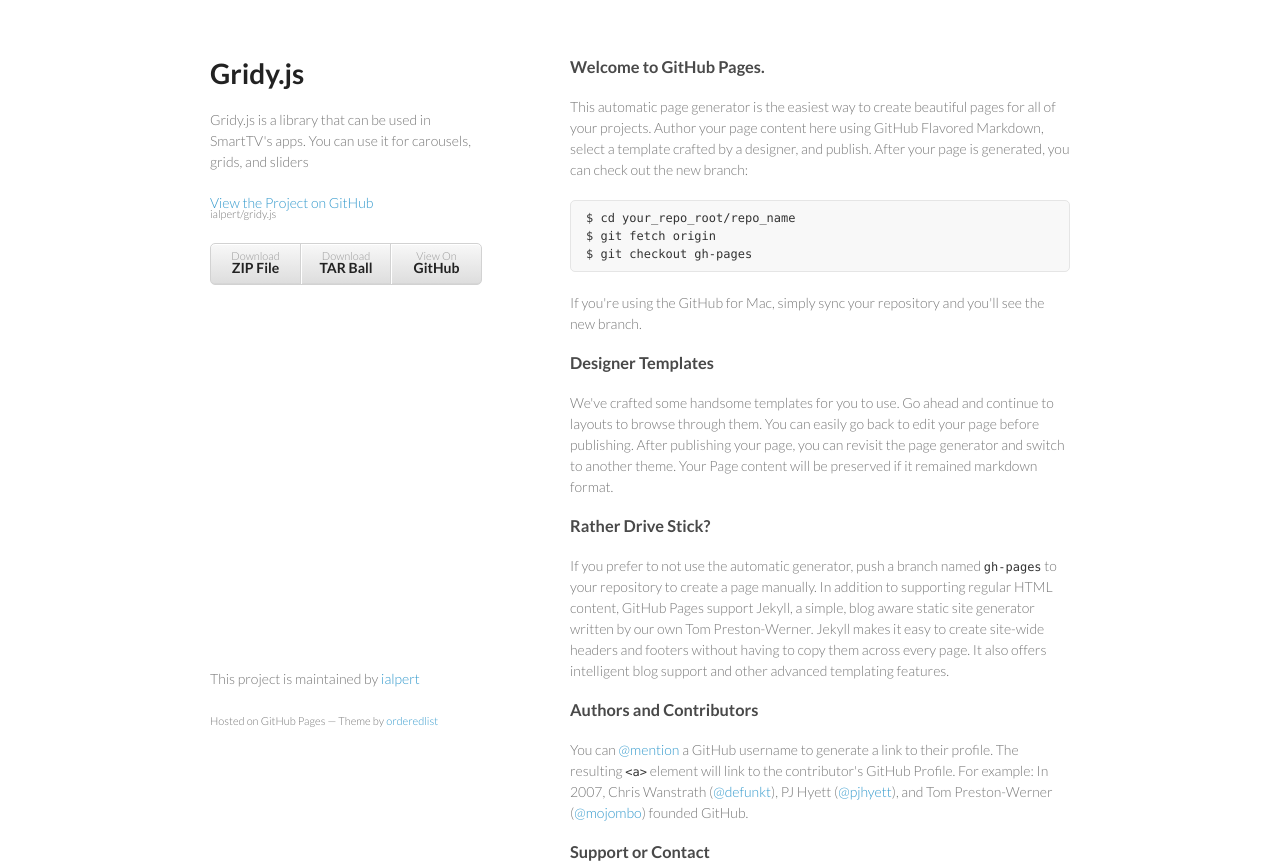
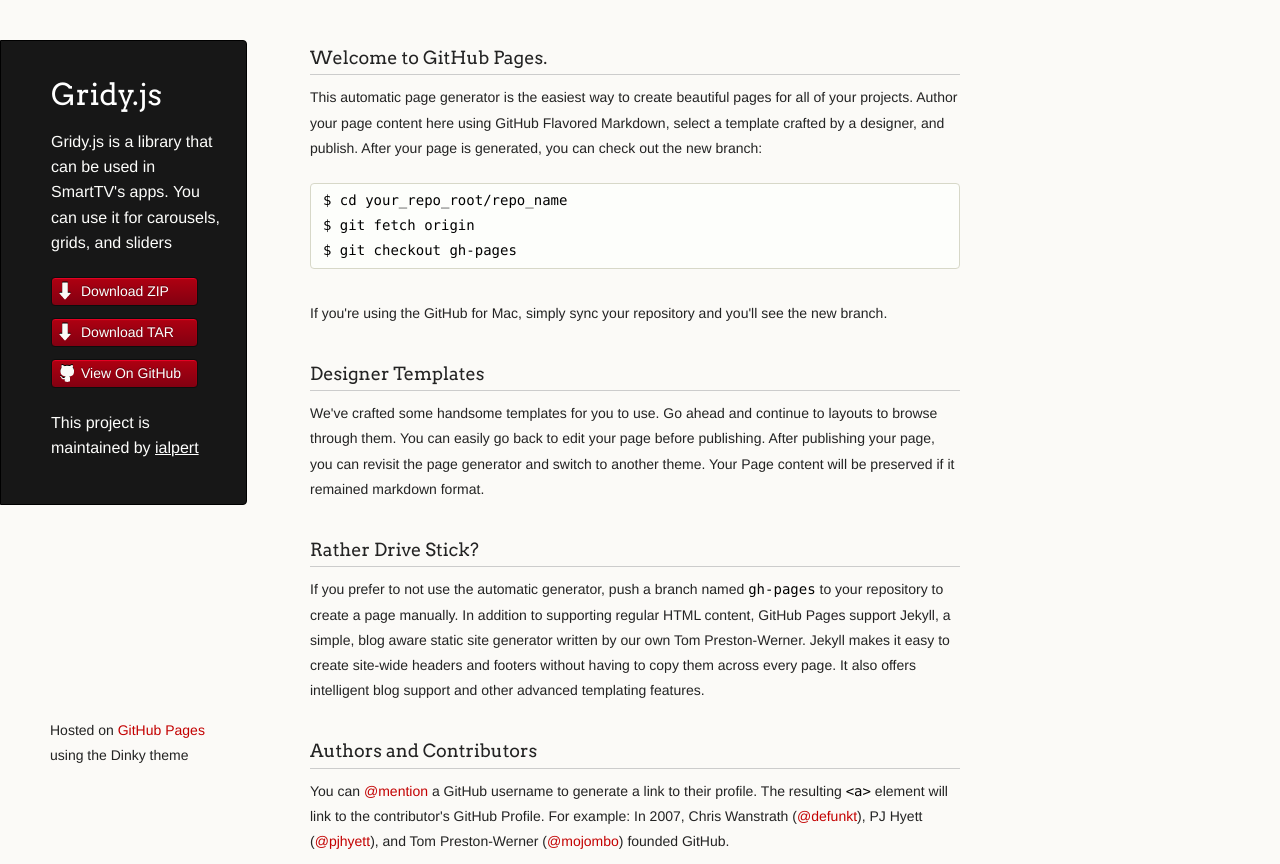
Before and after one commit to ialpert/gridy.js, a plain HTML site: page index.html in a window 1280 px wide. Shown: the top 864 px of the page. Drawn offline with Linux system fonts and the light colour scheme.

```diff
--- a/index.html
+++ b/index.html
@@ -7,6 +7,7 @@
 
     <link rel="stylesheet" href="stylesheets/styles.css">
     <link rel="stylesheet" href="stylesheets/pygment_trac.css">
+    <script src="javascripts/scale.fix.js"></script>
     <meta name="viewport" content="width=device-width, initial-scale=1, user-scalable=no">
     <!--[if lt IE 9]>
     <script src="//html5shiv.googlecode.com/svn/trunk/html5.js"></script>
@@ -15,17 +16,18 @@
   <body>
     <div class="wrapper">
       <header>
-        <h1>Gridy.js</h1>
-        <p>Gridy.js is a library that can be used in SmartTV's apps. You can use it for carousels, grids, and sliders</p>
+        <h1 class="header">Gridy.js</h1>
+        <p class="header">Gridy.js is a library that can be used in SmartTV's apps. You can use it for carousels, grids, and sliders</p>
 
-        <p class="view"><a href="https://github.com/ialpert/gridy.js">View the Project on GitHub <small>ialpert/gridy.js</small></a></p>
+        <ul>
+          <li class="download"><a class="buttons" href="https://github.com/ialpert/gridy.js/zipball/master">Download ZIP</a></li>
+          <li class="download"><a class="buttons" href="https://github.com/ialpert/gridy.js/tarball/master">Download TAR</a></li>
+          <li><a class="buttons github" href="https://github.com/ialpert/gridy.js">View On GitHub</a></li>
+        </ul>
+
+        <p class="header">This project is maintained by <a class="header name" href="https://github.com/ialpert">ialpert</a></p>
 
 
-        <ul>
-          <li><a href="https://github.com/ialpert/gridy.js/zipball/master">Download <strong>ZIP File</strong></a></li>
-          <li><a href="https://github.com/ialpert/gridy.js/tarball/master">Download <strong>TAR Ball</strong></a></li>
-          <li><a href="https://github.com/ialpert/gridy.js">View On <strong>GitHub</strong></a></li>
-        </ul>
       </header>
       <section>
         <h3>Welcome to GitHub Pages.</h3>
@@ -56,11 +58,10 @@
 <p>Having trouble with Pages? Check out the documentation at <a href="http://help.github.com/pages">http://help.github.com/pages</a> or contact <a href="mailto:support@github.com">support@github.com</a> and we’ll help you sort it out.</p>
       </section>
       <footer>
-        <p>This project is maintained by <a href="https://github.com/ialpert">ialpert</a></p>
-        <p><small>Hosted on GitHub Pages &mdash; Theme by <a href="https://github.com/orderedlist">orderedlist</a></small></p>
+        <p><small>Hosted on <a href="https://pages.github.com">GitHub Pages</a> using the Dinky theme</small></p>
       </footer>
     </div>
-    <script src="javascripts/scale.fix.js"></script>
+    <!--[if !IE]><script>fixScale(document);</script><![endif]-->
 
   </body>
 </html>
--- a/stylesheets/styles.css
+++ b/stylesheets/styles.css
@@ -1,186 +1,328 @@
-@import url(https://fonts.googleapis.com/css?family=Lato:300italic,700italic,300,700);
+@import url(https://fonts.googleapis.com/css?family=Arvo:400,700,400italic);
+
+/* MeyerWeb Reset */
+
+html, body, div, span, applet, object, iframe,
+h1, h2, h3, h4, h5, h6, p, blockquote, pre,
+a, abbr, acronym, address, big, cite, code,
+del, dfn, em, img, ins, kbd, q, s, samp,
+small, strike, strong, sub, sup, tt, var,
+b, u, i, center,
+dl, dt, dd, ol, ul, li,
+fieldset, form, label, legend,
+table, caption, tbody, tfoot, thead, tr, th, td,
+article, aside, canvas, details, embed,
+figure, figcaption, footer, header, hgroup,
+menu, nav, output, ruby, section, summary,
+time, mark, audio, video {
+  margin: 0;
+  padding: 0;
+  border: 0;
+  font: inherit;
+  vertical-align: baseline;
+}
+
+
+/* Base text styles */
 
 body {
-  padding:50px;
-  font:14px/1.5 Lato, "Helvetica Neue", Helvetica, Arial, sans-serif;
-  color:#777;
-  font-weight:300;
+  padding:10px 50px 0 0;
+  font-family:"Helvetica Neue", Helvetica, Arial, sans-serif;
+	font-size: 14px;
+	color: #232323;
+	background-color: #FBFAF7;
+	margin: 0;
+	line-height: 1.8em;
+	-webkit-font-smoothing: antialiased;
+
 }
 
 h1, h2, h3, h4, h5, h6 {
-  color:#222;
-  margin:0 0 20px;
+  color:#232323;
+  margin:36px 0 10px;
 }
 
-p, ul, ol, table, pre, dl {
-  margin:0 0 20px;
+p, ul, ol, table, dl {
+  margin:0 0 22px;
 }
 
 h1, h2, h3 {
-  line-height:1.1;
+	font-family: Arvo, Monaco, serif;
+  line-height:1.3;
+	font-weight: normal;
+}
+
+h1,h2, h3 {
+	display: block;
+	border-bottom: 1px solid #ccc;
+	padding-bottom: 5px;
 }
 
 h1 {
-  font-size:28px;
+	font-size: 30px;
 }
 
 h2 {
-  color:#393939;
+	font-size: 24px;
 }
 
-h3, h4, h5, h6 {
-  color:#494949;
+h3 {
+	font-size: 18px;
+}
+
+h4, h5, h6 {
+	font-family: Arvo, Monaco, serif;
+	font-weight: 700;
 }
 
 a {
-  color:#39c;
-  font-weight:400;
+  color:#C30000;
+  font-weight:200;
   text-decoration:none;
 }
 
-a small {
-  font-size:11px;
-  color:#777;
-  margin-top:-0.6em;
-  display:block;
+a:hover {
+	text-decoration: underline;
 }
 
-.wrapper {
-  width:860px;
-  margin:0 auto;
+a small {
+	font-size: 12px;
+}
+
+em {
+	font-style: italic;
+}
+
+strong {
+  font-weight:700;
+}
+
+ul li {
+  list-style: inside;
+  padding-left: 25px;
+}
+
+ol li {
+  list-style: decimal inside;
+  padding-left: 20px;
 }
 
 blockquote {
-  border-left:1px solid #e5e5e5;
-  margin:0;
-  padding:0 0 0 20px;
-  font-style:italic;
+  margin: 0;
+  padding: 0 0 0 20px;
+  font-style: italic;
 }
 
+dl, dt, dd, dl p {
+	font-color: #444;
+}
+
+dl dt {
+  font-weight: bold;
+}
+
+dl dd {
+  padding-left: 20px;
+  font-style: italic;
+}
+
+dl p {
+  padding-left: 20px;
+  font-style: italic;
+}
+
+hr {
+  border:0;
+  background:#ccc;
+  height:1px;
+  margin:0 0 24px;
+}
+
+/* Images */
+
+img {
+  position: relative;
+  margin: 0 auto;
+  max-width: 650px;
+  padding: 5px;
+  margin: 10px 0 32px 0;
+  border: 1px solid #ccc;
+}
+
+
+/* Code blocks */
+
 code, pre {
-  font-family:Monaco, Bitstream Vera Sans Mono, Lucida Console, Terminal;
-  color:#333;
-  font-size:12px;
+	font-family: Monaco, "Bitstream Vera Sans Mono", "Lucida Console", Terminal, monospace;
+  color:#000;
+  font-size:14px;
 }
 
 pre {
-  padding:8px 15px;
-  background: #f8f8f8;
-  border-radius:5px;
-  border:1px solid #e5e5e5;
-  overflow-x: auto;
+	padding: 4px 12px;
+  background: #FDFEFB;
+  border-radius:4px;
+  border:1px solid #D7D8C8;
+  overflow: auto;
+  overflow-y: hidden;
+	margin-bottom: 32px;
+}
+
+
+/* Tables */
+
+table {
+  width:100%;
 }
 
 table {
-  width:100%;
-  border-collapse:collapse;
+  border: 1px solid #ccc;
+  margin-bottom: 32px;
+  text-align: left;
+ }
+
+th {
+  font-family: 'Arvo', Helvetica, Arial, sans-serif;
+	font-size: 18px;
+	font-weight: normal;
+  padding: 10px;
+  background: #232323;
+  color: #FDFEFB;
+ }
+
+td {
+  padding: 10px;
+	background: #ccc;
+ }
+
+
+/* Wrapper */
+.wrapper {
+  width:960px;
 }
 
-th, td {
-  text-align:left;
-  padding:5px 10px;
-  border-bottom:1px solid #e5e5e5;
+
+/* Header */
+
+header {
+	background-color: #171717;
+	color: #FDFDFB;
+  width:170px;
+  float:left;
+  position:fixed;
+	border: 1px solid #000;
+	-webkit-border-top-right-radius: 4px;
+	-webkit-border-bottom-right-radius: 4px;
+	-moz-border-radius-topright: 4px;
+	-moz-border-radius-bottomright: 4px;
+	border-top-right-radius: 4px;
+	border-bottom-right-radius: 4px;
+	padding: 34px 25px 22px 50px;
+	margin: 30px 25px 0 0;
+	-webkit-font-smoothing: antialiased;
 }
 
-dt {
-  color:#444;
-  font-weight:700;
+p.header {
+	font-size: 16px;
 }
 
-th {
-  color:#444;
+h1.header {
+	font-family: Arvo, sans-serif;
+	font-size: 30px;
+	font-weight: 300;
+	line-height: 1.3em;
+	border-bottom: none;
+	margin-top: 0;
 }
 
-img {
-  max-width:100%;
+
+h1.header, a.header, a.name, header a{
+	color: #fff;
 }
 
-header {
-  width:270px;
-  float:left;
-  position:fixed;
+a.header {
+	text-decoration: underline;
+}
+
+a.name {
+	white-space: nowrap;
 }
 
 header ul {
   list-style:none;
-  height:40px;
-
   padding:0;
-
-  background: #eee;
-  background: -moz-linear-gradient(top, #f8f8f8 0%, #dddddd 100%);
-  background: -webkit-gradient(linear, left top, left bottom, color-stop(0%,#f8f8f8), color-stop(100%,#dddddd));
-  background: -webkit-linear-gradient(top, #f8f8f8 0%,#dddddd 100%);
-  background: -o-linear-gradient(top, #f8f8f8 0%,#dddddd 100%);
-  background: -ms-linear-gradient(top, #f8f8f8 0%,#dddddd 100%);
-  background: linear-gradient(top, #f8f8f8 0%,#dddddd 100%);
-
-  border-radius:5px;
-  border:1px solid #d2d2d2;
-  box-shadow:inset #fff 0 1px 0, inset rgba(0,0,0,0.03) 0 -1px 0;
-  width:270px;
 }
 
 header li {
-  width:89px;
-  float:left;
-  border-right:1px solid #d2d2d2;
-  height:40px;
+	list-style-type: none;
+  width:132px;
+  height:15px;
+	margin-bottom: 12px;
+	line-height: 1em;
+	padding: 6px 6px 6px 7px;
+
+	background: #AF0011;
+	background: -moz-linear-gradient(top, #AF0011 0%, #820011 100%);
+  background: -webkit-gradient(linear, left top, left bottom, color-stop(0%,#f8f8f8), color-stop(100%,#dddddd));
+  background: -webkit-linear-gradient(top, #AF0011 0%,#820011 100%);
+  background: -o-linear-gradient(top, #AF0011 0%,#820011 100%);
+  background: -ms-linear-gradient(top, #AF0011 0%,#820011 100%);
+  background: linear-gradient(top, #AF0011 0%,#820011 100%);
+
+	border-radius:4px;
+  border:1px solid #0D0D0D;
+
+	-webkit-box-shadow: inset 0px 1px 1px 0 rgba(233,2,38, 1);
+	box-shadow: inset 0px 1px 1px 0 rgba(233,2,38, 1);
+
 }
 
-header ul a {
-  line-height:1;
-  font-size:11px;
-  color:#999;
-  display:block;
-  text-align:center;
-  padding-top:6px;
-  height:40px;
+header li:hover {
+	background: #C3001D;
+	background: -moz-linear-gradient(top, #C3001D 0%, #950119 100%);
+  background: -webkit-gradient(linear, left top, left bottom, color-stop(0%,#f8f8f8), color-stop(100%,#dddddd));
+  background: -webkit-linear-gradient(top, #C3001D 0%,#950119 100%);
+  background: -o-linear-gradient(top, #C3001D 0%,#950119 100%);
+  background: -ms-linear-gradient(top, #C3001D 0%,#950119 100%);
+  background: linear-gradient(top, #C3001D 0%,#950119 100%);
 }
 
-strong {
-  color:#222;
-  font-weight:700;
+a.buttons {
+	-webkit-font-smoothing: antialiased;
+	background: url(../images/arrow-down.png) no-repeat;
+	font-weight: normal;
+	text-shadow: rgba(0, 0, 0, 0.4) 0 -1px 0;
+	padding: 2px 2px 2px 22px;
+	height: 30px;
 }
 
-header ul li + li {
-  width:88px;
-  border-left:1px solid #fff;
+a.github {
+	background: url(../images/octocat-small.png) no-repeat 1px;
 }
 
-header ul li + li + li {
-  border-right:none;
-  width:89px;
+a.buttons:hover {
+	color: #fff;
+	text-decoration: none;
 }
 
-header ul a strong {
-  font-size:14px;
-  display:block;
-  color:#222;
-}
+
+/* Section - for main page content */
 
 section {
-  width:500px;
+  width:650px;
   float:right;
   padding-bottom:50px;
 }
 
-small {
-  font-size:11px;
-}
 
-hr {
-  border:0;
-  background:#e5e5e5;
-  height:1px;
-  margin:0 0 20px;
-}
+/* Footer */
 
 footer {
-  width:270px;
+  width:170px;
   float:left;
   position:fixed;
-  bottom:50px;
+  bottom:10px;
+	padding-left: 50px;
 }
 
 @media print, screen and (max-width: 960px) {
@@ -196,14 +338,18 @@
     width:auto;
   }
 
+	footer {
+		border-top: 1px solid #ccc;
+		margin:0 84px 0 50px;
+		padding:0;
+	}
+
   header {
     padding-right:320px;
   }
 
   section {
-    border:1px solid #e5e5e5;
-    border-width:1px 0;
-    padding:20px 0;
+    padding:20px 84px 20px 50px;
     margin:0 0 20px;
   }
 
@@ -213,8 +359,8 @@
 
   header ul {
     position:absolute;
-    right:50px;
-    top:52px;
+    right:130px;
+    top:84px;
   }
 }
 
@@ -224,26 +370,38 @@
   }
 
   header {
-    padding:0;
+    padding:10px 20px 0;
+		margin-right: 0;
   }
+
+	section {
+    padding:10px 0 10px 20px;
+    margin:0 0 30px;
+  }
+
+	footer {
+		margin: 0 0 0 30px;
+	}
 
   header ul, header p.view {
     position:static;
   }
-
-  pre, code {
-    word-wrap:normal;
-  }
 }
 
 @media print, screen and (max-width: 480px) {
-  body {
-    padding:15px;
+
+  header ul li.download {
+    display:none;
   }
 
-  header ul {
-    display:none;
-  }
+	footer {
+		margin: 0 0 0 20px;
+	}
+
+	footer a{
+		display:block;
+	}
+
 }
 
 @media print {
```
Also changed, not shown: javascripts/scale.fix.js (+20 -17 lines), params.json (+1 -1 lines), images/arrow-down.png (added), images/octocat-small.png (added).
